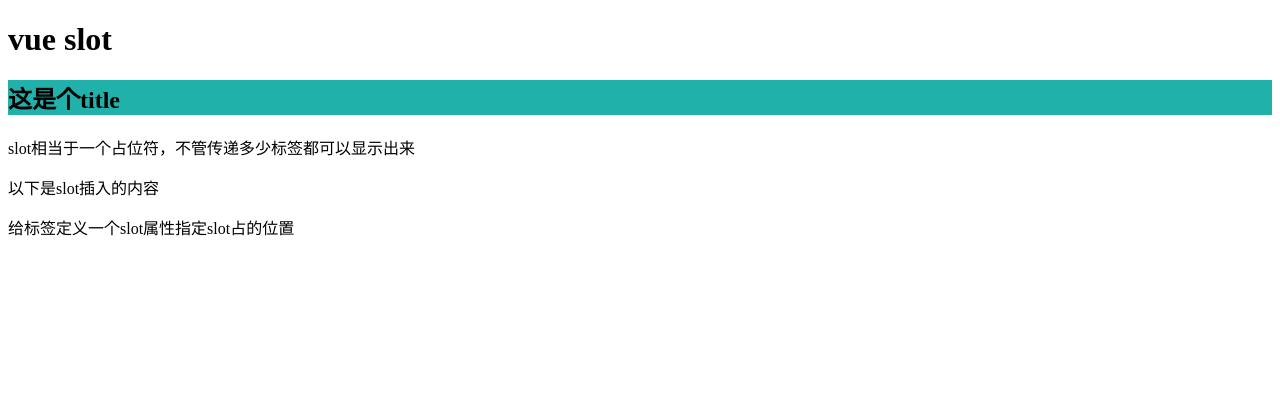
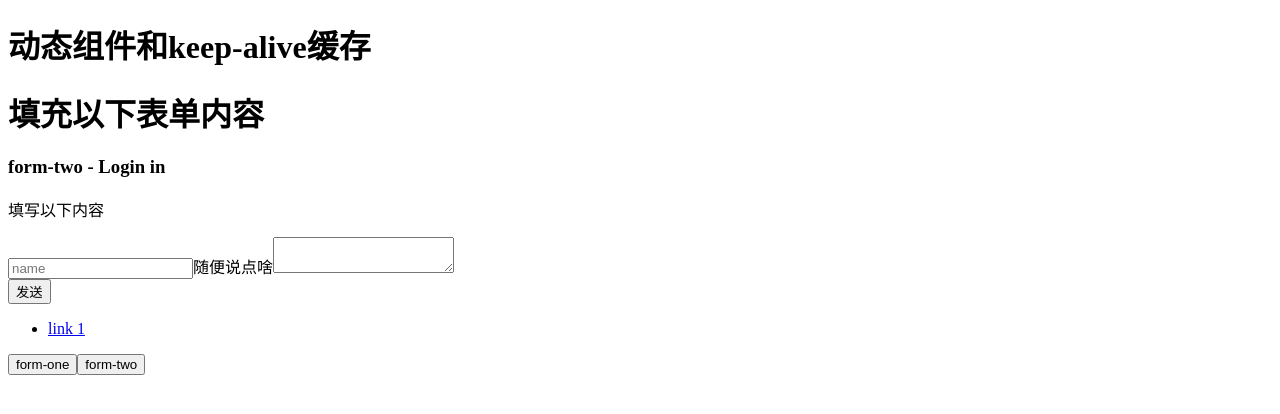
Before and after one commit to xu-xingxing/vuecli-demo, a Vue app: page / in a window 1280 px wide. Shown: the top 414 px of the page. Built offline with nearby package versions, Linux system fonts and the light colour scheme.

Commit message:
vue dynamic component and keep-alive

```diff
--- a/src/App.vue
+++ b/src/App.vue
@@ -1,41 +1,27 @@
 <template>
   <div id="app">
-    <!-- 方法一使用字符串形式将标签传给子组件 -->
-    <!-- <FormHelper :title="title"/> -->
-    <!-- 方法二使用slot插槽 -->
-    <!-- 此种写法并不能将标签传给子组件 -->
-    <!-- <FormHelper>
-      <h2>这是个title</h2>
-      <p>这个是文本内容</p>
-    </FormHelper> -->
-    <!-- <FormHelper>
-      <h2>这是个title</h2>
-      <p>这个是文本内容</p>
-    </FormHelper> -->
-
-    <!-- 给标签定义一个slot属性指定slot占的位置 -->
-    <FormHelper>
-      <h2 slot="h2">{{ title }}</h2>
-      <p slot="p">给标签定义一个slot属性指定slot占的位置</p>
-    </FormHelper>
+    <h1>动态组件和keep-alive缓存</h1>
+    <keep-alive>
+       <component :is="form_component"></component>
+    </keep-alive>
+    <button @click=" form_component='form-one'">form-one</button>
+    <button @click=" form_component='form-two'">form-two</button>
   </div>
 </template>
 
 <script>
-import FormHelper from './components/FormHelper'
+import FormOne from './components/FormOne'
+import FormTwo from './components/FormTwo'
 export default {
   name: 'App',
   data() {
     return {
-      // 起因：如果想给子组件传递标签怎么做？
-      // 1.使用字符串形式
-      title: "这是个title"
+      form_component: 'form-two'
     }
   },
   components: {
-    FormHelper
-  },
-  methods: {
+    "form-one": FormOne,
+    "form-two": FormTwo
   }
 }
 </script>
--- a/src/components/FormHelper.vue
+++ b/src/components/FormHelper.vue
@@ -1,44 +1,33 @@
 <template>
-  <div id="form-helper">
-    <h1>vue slot</h1>
-    <!-- 方法一使用字符串形式将标签传给子组件 -->
-    <!-- 将父组件传过来的标签显示出来 -->
-    <!-- <div v-html="title"></div> -->
-
-    <!-- 方法二使用slot接收传给子组件的标签 -->
-    <!-- <p>slot相当于一个占位符，不管传递多少标签都可以显示出来</p>
-    <p>以下是slot插入的内容</p>
-    <slot></slot> -->
-
-    <!-- 方法二使用情况指定占位的地方 -->
-    <slot name="h2"></slot>
-    <p>slot相当于一个占位符，不管传递多少标签都可以显示出来</p>
-    <p>以下是slot插入的内容</p>
-    <slot name="p"></slot>
-  </div>
+	<div id="form-helper">
+		<h1>填充以下表单内容</h1>
+		<div id="form-header">
+			<slot name="form-header"></slot>
+		</div>
+		<div id="form-fields">
+			<slot name="form-fields"></slot>
+		</div>
+		<div id="form-controls">
+			<slot name="form-controls"></slot>
+		</div>
+		<div id="form-links">
+			<ul>
+				<li>
+					<a href="#">link 1</a>
+				</li>
+			</ul>
+		</div>
+	</div>
 </template>
 
 <script>
-  export default {
-    name: 'form-helper',
-    props: {
-      title: {
-        type: String
-      }
-    },
-    data() {
-      return {
-
-      }
-    }
-
-  }
+export default {
+  name: 'FormHelper',
+	data() {
+		return {}
+	}
+}
 </script>
 
 <style scoped>
-  /* // 对于给插槽中的标签设定样式，在插入的地方设定或者在使用的顶设定都可以 */
-  h2 {
-    background: lightseagreen;
-  }
-
 </style>
--- /dev/null
+++ b/src/components/FormOne.vue
@@ -0,0 +1,42 @@
+<template>
+  <div id="form-one">
+    <form-helper>
+      <div slot="form-header">
+        <h3>Form One - Contact Us</h3>
+        <p>填写以下内容</p>
+      </div>
+      <div slot="form-fields">
+        <input type="text" placeholder="name" required>
+        <label>随便说点啥</label>
+        <textarea></textarea>
+      </div>
+      <div slot="form-controls">
+        <button v-on:click="handleSubmit">发送</button>
+      </div>
+    </form-helper>
+  </div>
+</template>
+
+<script>
+  import FormHelper from './FormHelper'
+  export default {
+    name: 'FormOne',
+    data() {
+      return {
+
+      }
+    },
+    components:{
+      "form-helper":FormHelper
+    },
+    methods: {
+      handleSubmit() {
+
+      }
+    }
+  }
+</script>
+
+<style scoped>
+
+</style>
--- /dev/null
+++ b/src/components/FormTwo.vue
@@ -0,0 +1,40 @@
+<template>
+  <div id="form-two">
+    <form-helper>
+      <div slot="form-header">
+        <h3>form-two - Login in</h3>
+        <p>填写以下内容</p>
+      </div>
+      <div slot="form-fields">
+        <input type="text" placeholder="name" required>
+        <label>随便说点啥</label>
+        <textarea></textarea>
+      </div>
+      <div slot="form-controls">
+        <button v-on:click="handleSubmit">发送</button>
+      </div>
+    </form-helper>
+  </div>
+</template>
+
+<script>
+  import FormHelper from './FormHelper'
+  export default {
+    name: 'FormTwo',
+    data() {
+      return {
+      }
+    },
+    components:{
+      "form-helper":FormHelper
+    },
+    methods: {
+      handleSubmit() {
+      }
+    }
+  }
+</script>
+
+<style scoped>
+
+</style>
```
